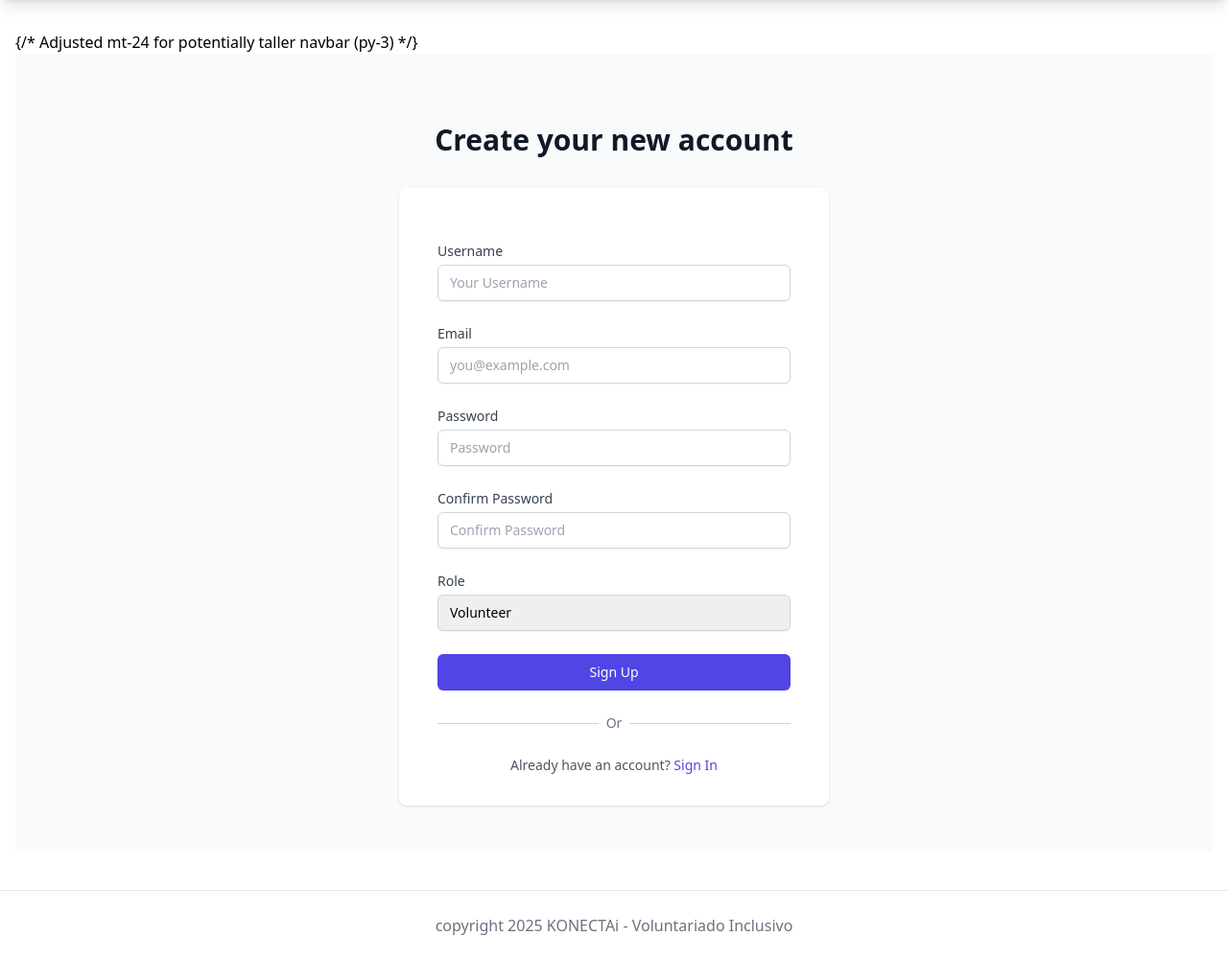
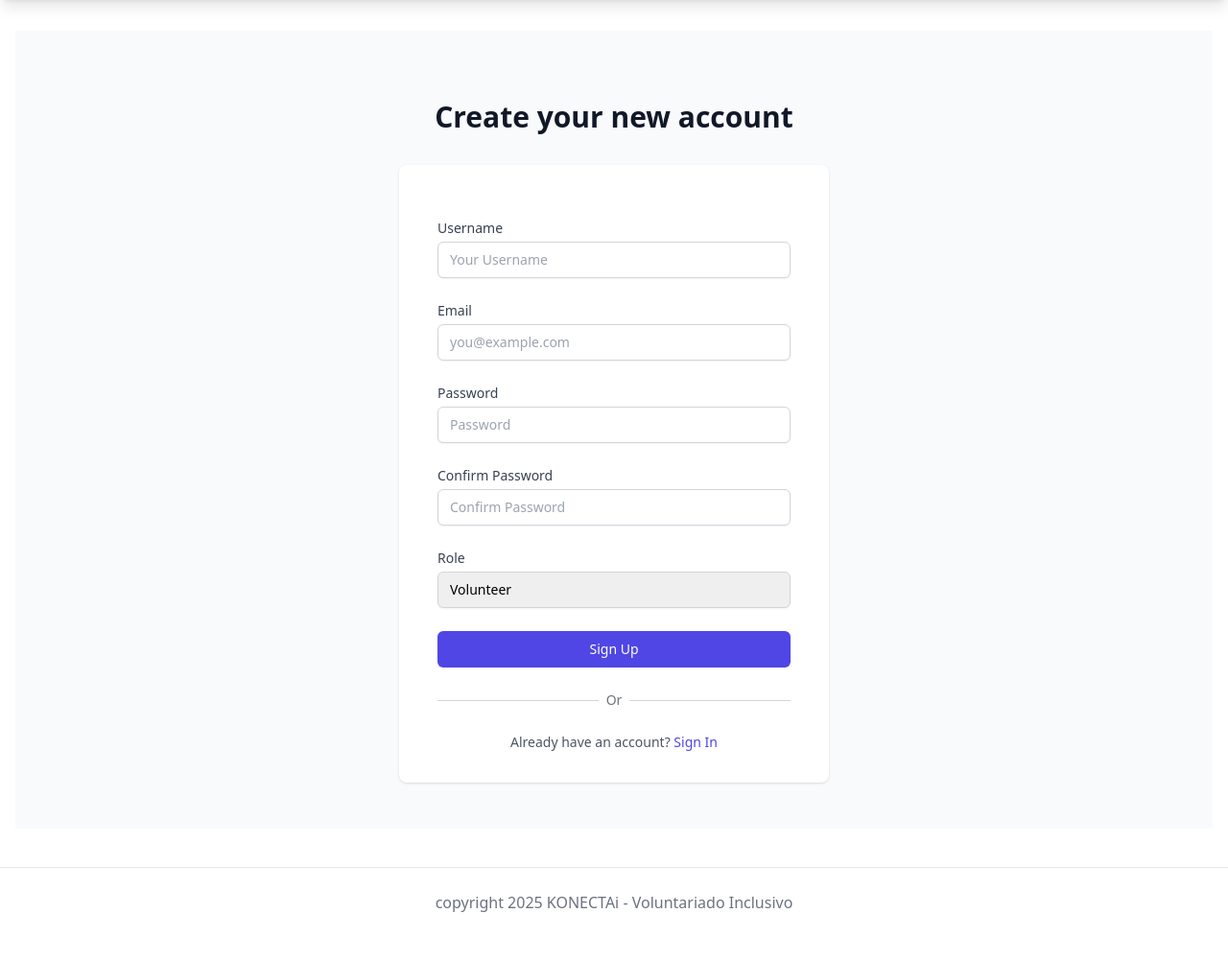
Before and after one commit to dpalominoj/voluntariado-f, a Flask app: page /auth/register in a window 1280 px wide. Shown: the part 64-1065 px from the top of the page at 96% size. After the commit the page ends 1015 px from the top, so only its background shows below. Run offline with Flask 3, Linux system fonts and the light colour scheme; some libraries are stand-ins or nearby versions.

Commit message:
Update base.html
Eliminar comentario de main

```diff
--- a/view/templates/base.html
+++ b/view/templates/base.html
@@ -59,7 +59,7 @@
       </div>
     </nav>
 
-    <main class="container mx-auto px-4 mt-24"> {/* Adjusted mt-24 for potentially taller navbar (py-3) */}
+    <main class="container mx-auto px-4 mt-24">
       {% with messages = get_flashed_messages(with_categories=true) %}
         {% if messages %}
           {% for category, message in messages %}
```
